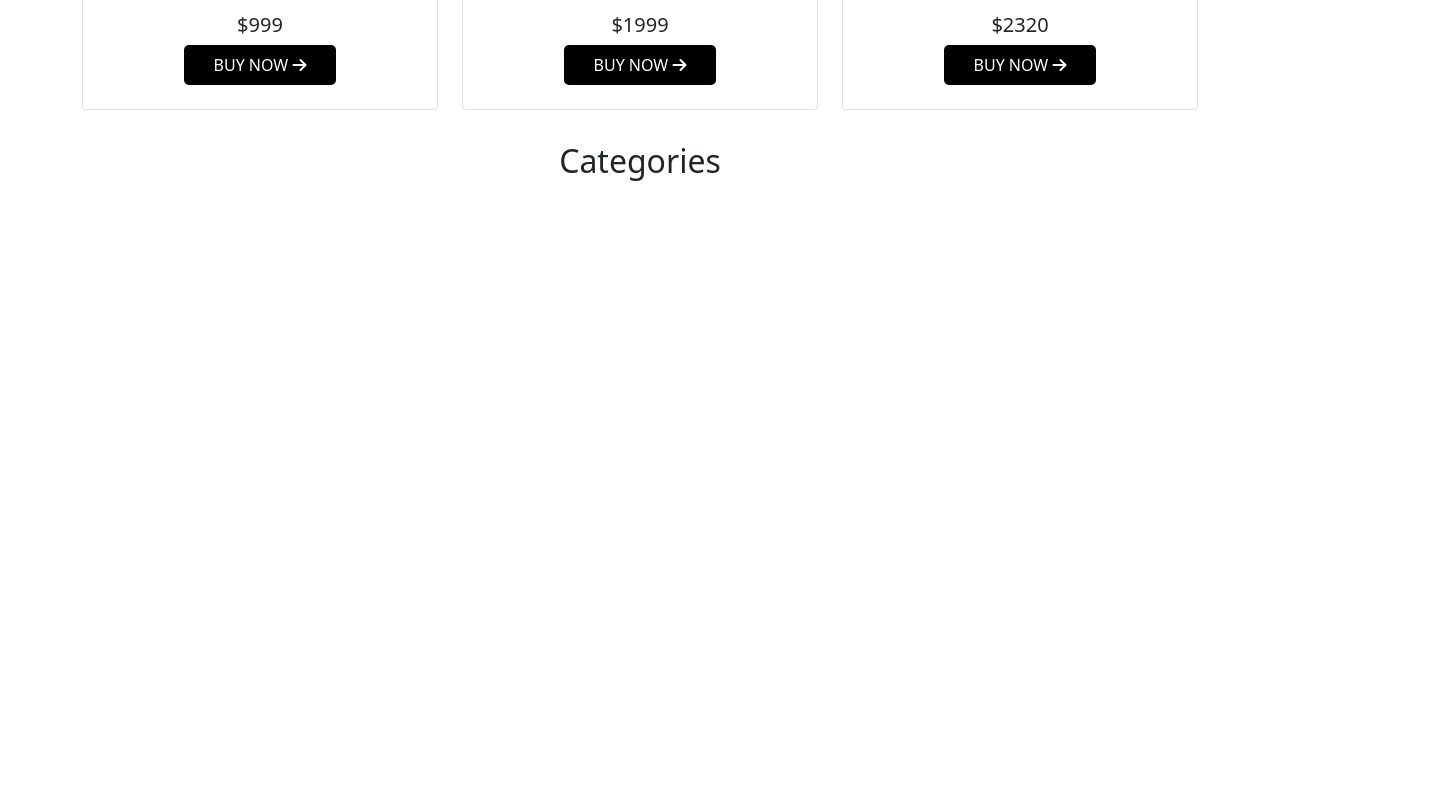
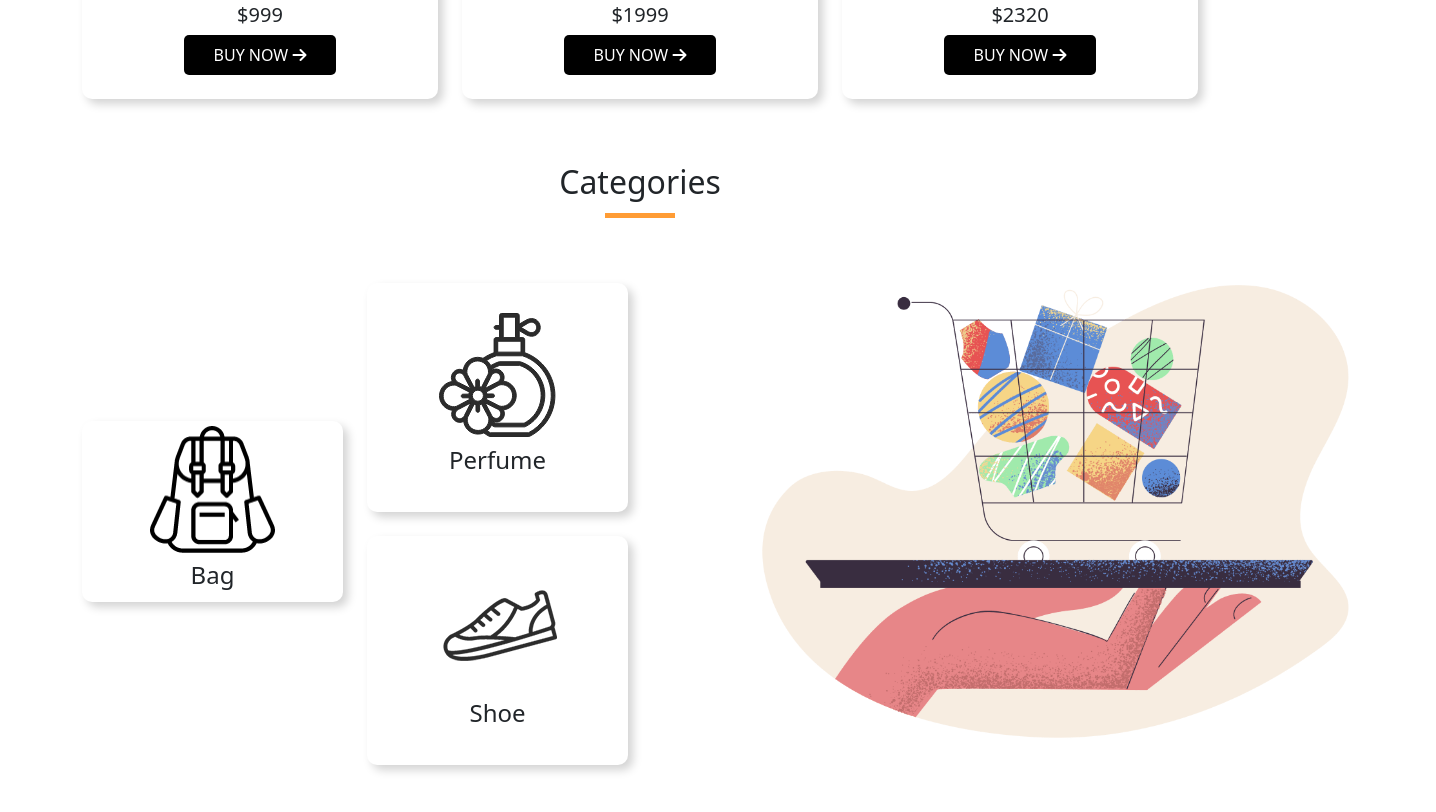
Before and after one commit to partharoypc/hot-gadgets, a plain HTML site: page index.html in a window 1280 px wide. Shown: the part 1468-2280 px from the top of the page, 1436 px wide, since content can reach past the window. Before the commit the page ends 1707 px from the top, so only its background shows below. Drawn offline with nearby package versions, Linux system fonts and the light colour scheme.

Commit message:
Complete full project design

```diff
--- a/index.html
+++ b/index.html
@@ -19,6 +19,9 @@
                 <a class="navbar-brand" href="#">
                     <img class="logo-ing" src="img/logo.png" alt="" srcset="">
                 </a>
+                <div>
+
+
                     <button class="navbar-toggler" type="button" data-bs-toggle="collapse" data-bs-target="#navbar1" aria-controls="navbar1" aria-expanded="false" aria-label="Toggle navigation">
                         <span class="navbar-toggler-icon"></span>
                 </button>
@@ -29,6 +32,7 @@
                             <a class="nav-link" href="#product">Product</a>
                             <a class="nav-link" href="#about">About Us</a>
                             <a class="nav-link" href="#contact">Contact Us</a>
+                        </div>
                     </div>
                 </div>
             </div>
@@ -183,11 +187,39 @@
 
 
     <div class="container">
-        <h2 class=" text-center pt-3">Categories</h2>
-        <span class="cat-design w-25 h-25 bg-danger "></span>
-        <div class="row row-cols-1 row-cols-md-3 g-4">
-            <div class="col"></div>
+        <div class="row align-items-center justify-content-center">
+            <h2 class=" text-center pt-5 pb-1">Categories</h2>
+            <div class="cat-design">
 
+            </div>
+        </div>
+        <div class="row justify-content-center align-items-center ">
+            <div class=" col-md-3 mx-auto ">
+                <div class="card align-items-center ">
+                    <img class=" pb-2 align-self-center " src="img/Categories/bag.png " alt=" " srcset=" ">
+                    <h4 class=" text-center ">Bag</h4>
+                </div>
+            </div>
+            <div class=" col-md-3 align-content-center justify-content-center g-4 ">
+                <div class="row mx-auto g-4 ">
+                    <div class="card align-items-center ">
+                        <div class=" py-4 ">
+                            <img class=" pb-2 align-self-center w-100 " src="img/Categories/perfume.png " alt=" " srcset=" ">
+                            <h4 class=" text-center ">Perfume</h4>
+                        </div>
+                    </div>
+                    <div class="card align-items-center ">
+                        <div class="py-4 ">
+
+                            <img class=" pb-2 align-self-center w-100 " src="img/Categories/shoe.png " alt=" " srcset=" ">
+                            <h4 class=" text-center ">Shoe</h4>
+                        </div>
+                    </div>
+                </div>
+            </div>
+            <div class=" col-md-6 align-items-center mx-auto ">
+                <img src="img/Categories/pale-order.png " alt=" " srcset=" ">
+            </div>
         </div>
 
     </div>
@@ -195,9 +227,9 @@
 
 
 
-    <script src="https://cdn.jsdelivr.net/npm/bootstrap@5.1.3/dist/js/bootstrap.bundle.min.js" integrity="sha384-ka7Sk0Gln4gmtz2MlQnikT1wXgYsOg+OMhuP+IlRH9sENBO0LRn5q+8nbTov4+1p" crossorigin="anonymous"></script>
-    <script src="https://cdn.jsdelivr.net/npm/@popperjs/core@2.10.2/dist/umd/popper.min.js" integrity="sha384-7+zCNj/IqJ95wo16oMtfsKbZ9ccEh31eOz1HGyDuCQ6wgnyJNSYdrPa03rtR1zdB" crossorigin="anonymous"></script>
-    <script src="https://cdn.jsdelivr.net/npm/bootstrap@5.1.3/dist/js/bootstrap.min.js" integrity="sha384-QJHtvGhmr9XOIpI6YVutG+2QOK9T+ZnN4kzFN1RtK3zEFEIsxhlmWl5/YESvpZ13" crossorigin="anonymous"></script>
+    <script src="https://cdn.jsdelivr.net/npm/bootstrap@5.1.3/dist/js/bootstrap.bundle.min.js " integrity="sha384-ka7Sk0Gln4gmtz2MlQnikT1wXgYsOg+OMhuP+IlRH9sENBO0LRn5q+8nbTov4+1p " crossorigin="anonymous "></script>
+    <script src="https://cdn.jsdelivr.net/npm/@popperjs/core@2.10.2/dist/umd/popper.min.js " integrity="sha384-7+zCNj/IqJ95wo16oMtfsKbZ9ccEh31eOz1HGyDuCQ6wgnyJNSYdrPa03rtR1zdB " crossorigin="anonymous "></script>
+    <script src="https://cdn.jsdelivr.net/npm/bootstrap@5.1.3/dist/js/bootstrap.min.js " integrity="sha384-QJHtvGhmr9XOIpI6YVutG+2QOK9T+ZnN4kzFN1RtK3zEFEIsxhlmWl5/YESvpZ13 " crossorigin="anonymous "></script>
 </body>
 
 </html>
--- a/style.css
+++ b/style.css
@@ -72,7 +72,14 @@
 }
 
 .cat-design {
-    color: goldenrod;
-    height: 2px;
-    width: 20px;
+    width: 70px;
+    height: 5px;
+    background-color: #FF9C35;
 }
+
+.card {
+    padding: 5px;
+    border: none;
+    border-radius: 10px;
+    box-shadow: 5px 5px 10px lightgray;
+}
```
Lines whose indentation alone changed are shown as unchanged.
